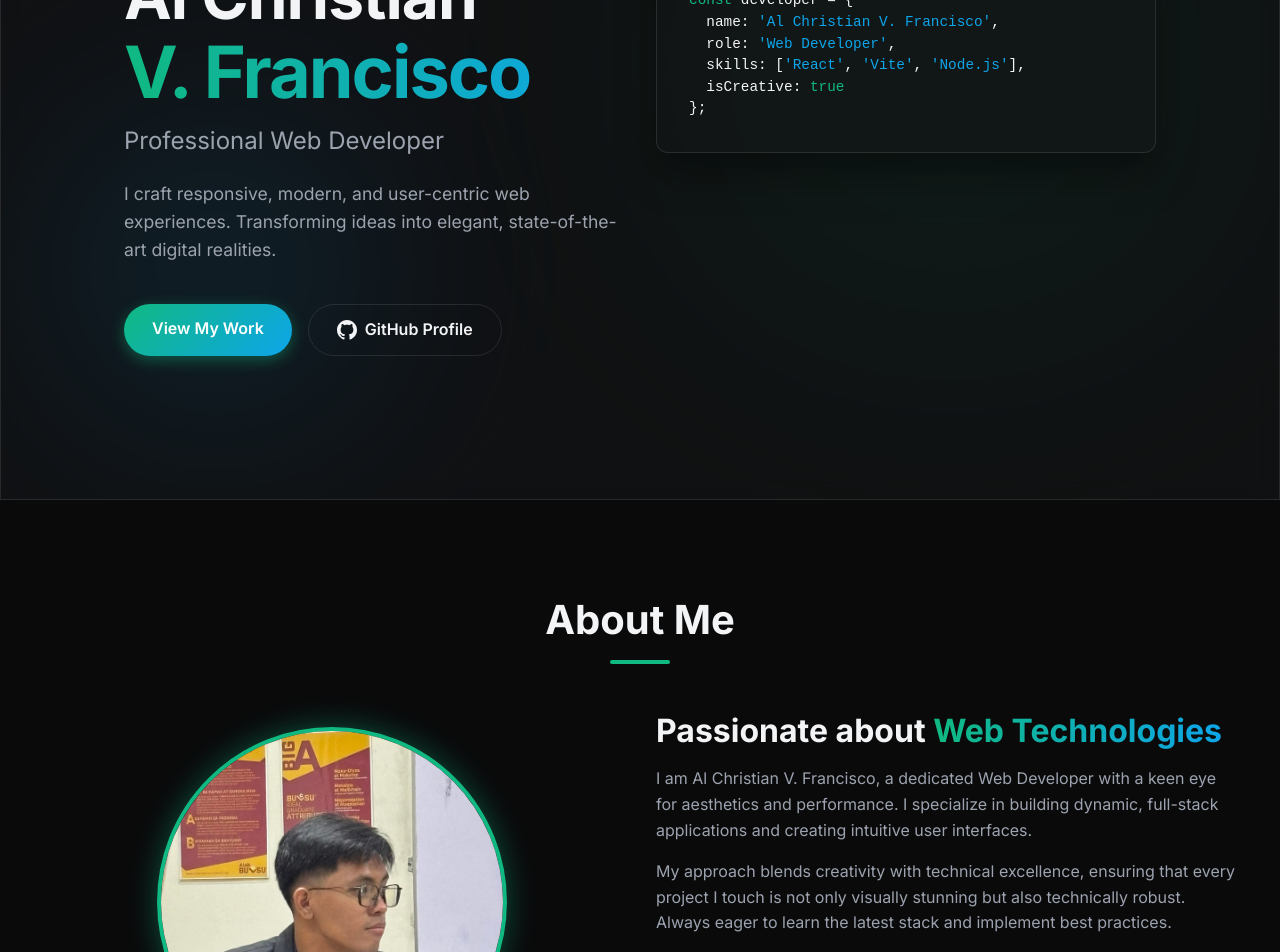
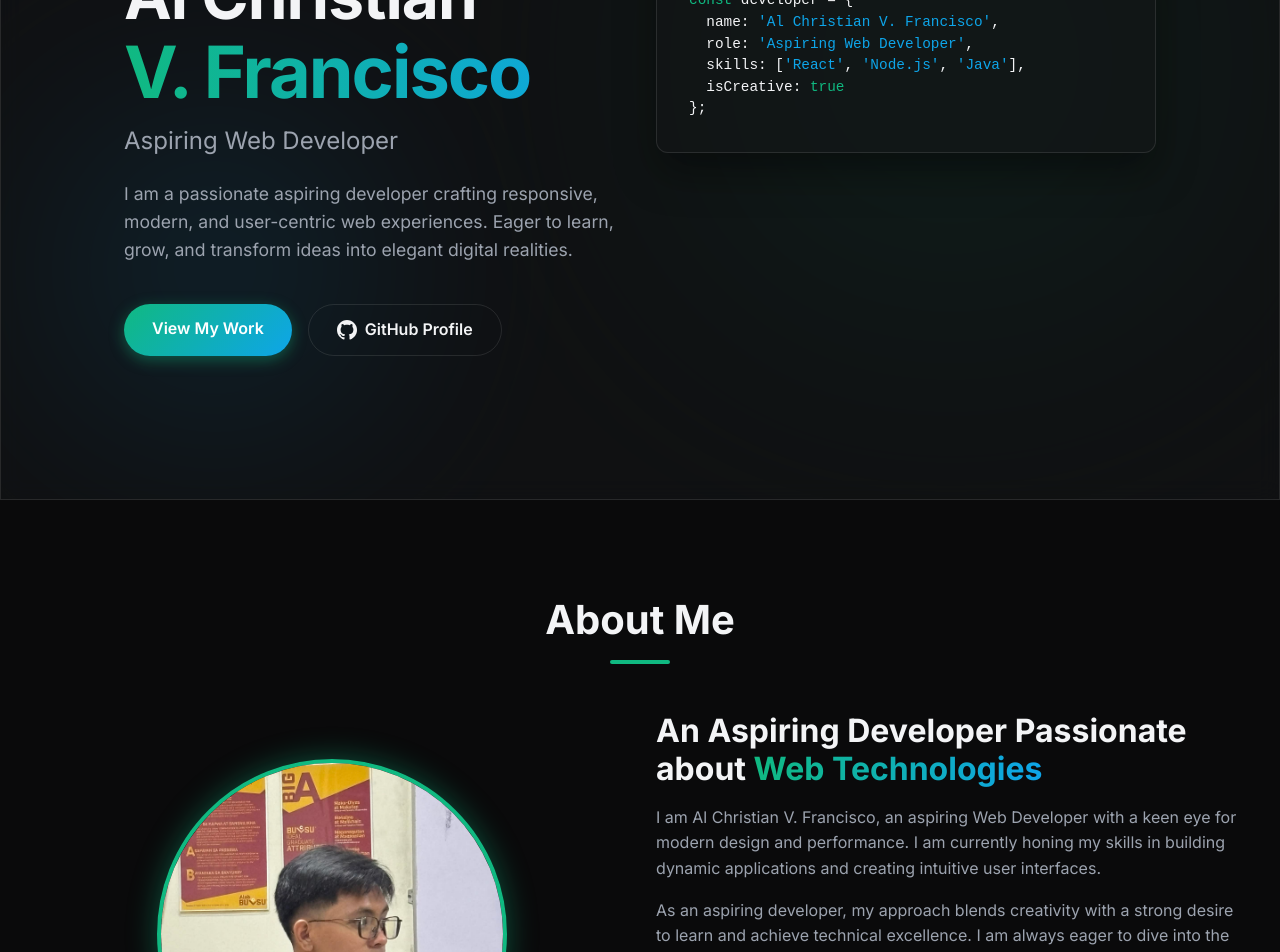
Before and after one commit to alchristianfrancisco13-bit/portfolio, a React (Vite) app: page / in a window 1280 px wide. Shown: the part 300-1252 px from the top of the page. Built offline with nearby package versions, Linux system fonts and the light colour scheme.

Commit message:
second  commit

```diff
--- a/src/components/About.jsx
+++ b/src/components/About.jsx
@@ -38,14 +38,14 @@ const About = () => {
         </div>
         <div className="about-text">
           <h3 style={{fontSize: '2rem', marginBottom: '1rem'}}>
-             Passionate about <span className="gradient-text">Web Technologies</span>
+             An Aspiring Developer Passionate about <span className="gradient-text">Web Technologies</span>
           </h3>
           <p style={{color: 'var(--text-muted)', marginBottom: '1rem'}}>
-            I am Al Christian V. Francisco, a dedicated Web Developer with a keen eye for aesthetics and performance.
-            I specialize in building dynamic, full-stack applications and creating intuitive user interfaces.
+            I am Al Christian V. Francisco, an aspiring Web Developer with a keen eye for modern design and performance.
+            I am currently honing my skills in building dynamic applications and creating intuitive user interfaces.
           </p>
           <p style={{color: 'var(--text-muted)', marginBottom: '2rem'}}>
-            My approach blends creativity with technical excellence, ensuring that every project I touch is not only visually stunning but also technically robust. Always eager to learn the latest stack and implement best practices.
+            As an aspiring developer, my approach blends creativity with a strong desire to learn and achieve technical excellence. I am always eager to dive into the latest technologies, adopt best practices, and contribute to impactful projects.
           </p>
           <div className="stats grid grid-2">
             <div className="stat-card glass" style={{padding: '1.5rem', textAlign: 'center', borderRadius: '15px'}}>
--- a/src/components/Hero.jsx
+++ b/src/components/Hero.jsx
@@ -9,10 +9,10 @@ const Hero = () => {
           <h2 className="greeting">Hello, I'm</h2>
           <h1 className="name">Al Christian</h1>
           <h1 className="surname gradient-text">V. Francisco</h1>
-          <h3 className="role">Professional Web Developer</h3>
+          <h3 className="role">Aspiring Web Developer</h3>
           <p className="bio">
-            I craft responsive, modern, and user-centric web experiences.
-            Transforming ideas into elegant, state-of-the-art digital realities.
+            I am a passionate aspiring developer crafting responsive, modern, and user-centric web experiences.
+            Eager to learn, grow, and transform ideas into elegant digital realities.
           </p>
           <div className="hero-cta">
             <a href="#projects" className="btn btn-primary">View My Work</a>
@@ -35,8 +35,8 @@ const Hero = () => {
                  <code>
 <span style={{color: 'var(--primary)'}}>const</span> developer = {'{'}
 <br/>  name: <span style={{color: "var(--secondary)"}}>'Al Christian V. Francisco'</span>,
-<br/>  role: <span style={{color: "var(--secondary)"}}>'Web Developer'</span>,
-<br/>  skills: [<span style={{color: "var(--secondary)"}}>'React'</span>, <span style={{color: "var(--secondary)"}}>'Vite'</span>, <span style={{color: "var(--secondary)"}}>'Node.js'</span>],
+<br/>  role: <span style={{color: "var(--secondary)"}}>'Aspiring Web Developer'</span>,
+<br/>  skills: [<span style={{color: "var(--secondary)"}}>'React'</span>, <span style={{color: "var(--secondary)"}}>'Node.js'</span>, <span style={{color: "var(--secondary)"}}>'Java'</span>],
 <br/>  isCreative: <span style={{color: 'var(--primary)'}}>true</span>
 <br/>{'}'};
                  </code>
```
